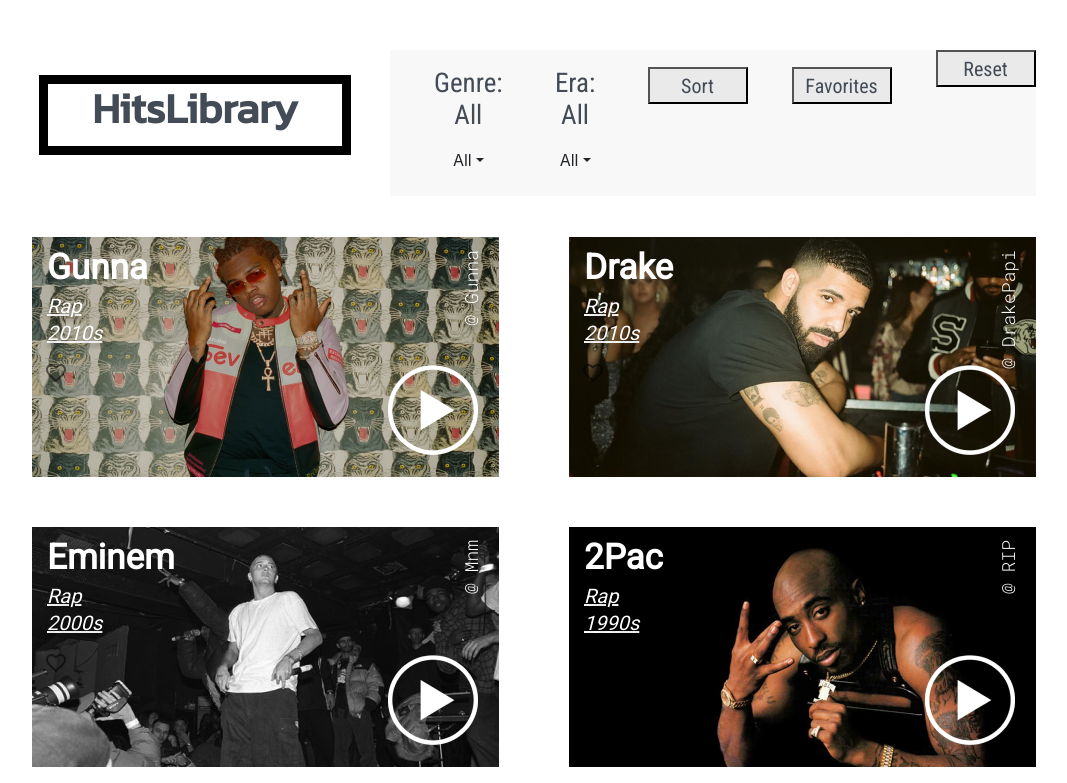
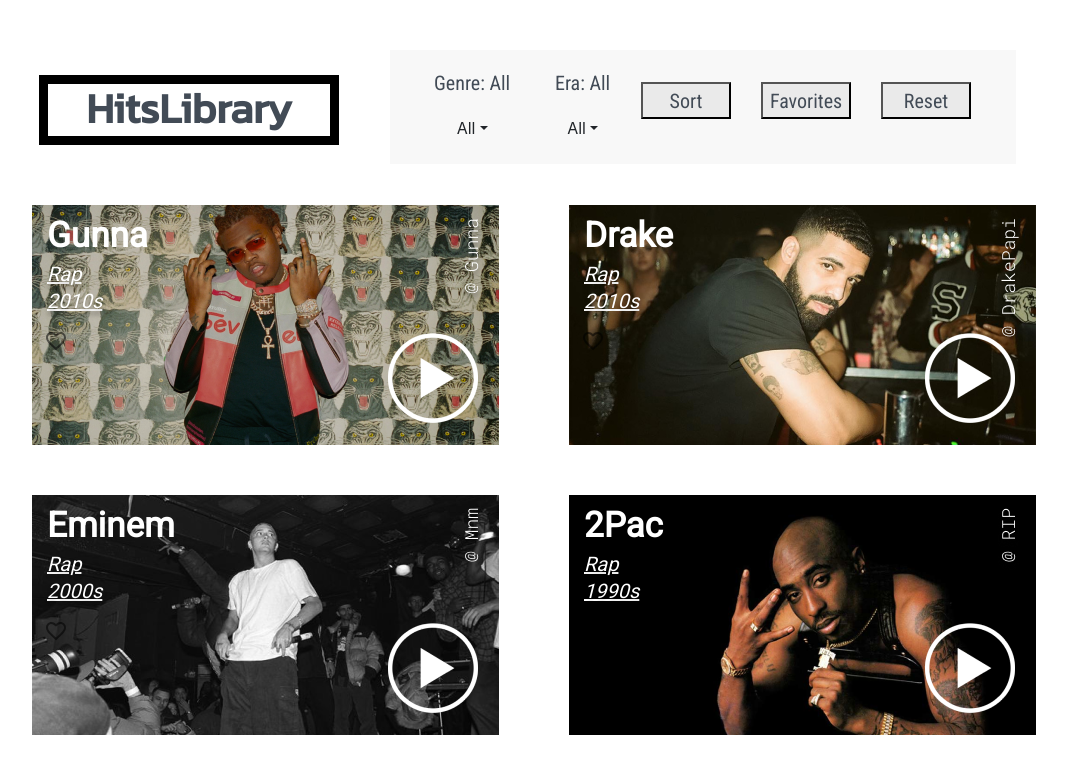
Before and after one commit to GaryZhou98/CSCI1300Development, a React (Create React App) app: page / in a window 1280 px wide. Shown: the top 783 px of the page, without its empty margins (106-1173 px from the left). Built offline with nearby package versions, Linux system fonts and the light colour scheme.

Commit message:
minor changes

```diff
--- a/src/FilterList.css
+++ b/src/FilterList.css
@@ -40,13 +40,19 @@
 .Item3 {
     margin-top: 17px;
     margin-bottom: 17px;
-    margin-left: 44px;
+    margin-left: 30px;
 }
 
 .Item4 {
     margin-top: 17px;
     margin-bottom: 17px;
-    margin-left: 44px;
+    margin-left: 30px;
+}
+
+.Item5 {
+    margin-top: 17px;
+    margin-bottom: 17px;
+    margin-left: 30px;
     margin-right: 44px;
 }
 
@@ -55,6 +61,7 @@
     /* margin-bottom: 52px; */
   display: flex;
   flex-direction: row;
+  min-width: 625.66px;
   background: #F8F8F8;
 
   /* border-bottom: 10px;
@@ -75,8 +82,8 @@
   background: #FFFFFF;
   border: 9px solid #000000;
   box-sizing: border-box;
-  width: 312px;
-  height: 80px;
+  width: 300px;
+  height: 70px;
   font-family: 'Kanit', sans-serif;
   align-items: center;
   font-style: normal;
@@ -95,11 +102,12 @@
   /* border-radius: 15px; */
   /* font-size: 12px; */
   /* background-color: aliceblue; */
+  margin-top: 15px;
   font-size: 20px;
   color: #424B56;
   font-family: 'Roboto Condensed', sans-serif;
   background: #EAEAEA;
-  width: 100px;
+  width: 90px;
   height: 37px;
   /* width: 90px;
   height: 30px; */
--- a/src/FilterSection.css
+++ b/src/FilterSection.css
@@ -18,7 +18,7 @@
   font-family: 'Roboto Condensed', 'Roboto', sans-serif;
   font-style: normal;
   font-weight: normal;
-  font-size: 27px;
+  font-size: 20px;
   line-height: 32px;
   color: #424B56;
 }
```
